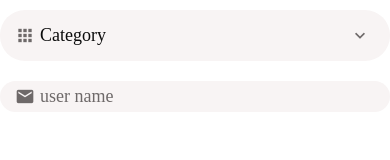
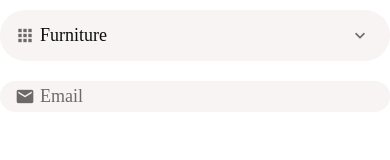
Before and after one commit to Shahriyar-Hosen/Native-Demo-Project, a React Native app: screen / in a window 390 px wide. Shown: the top 160 px of the page. Built offline with nearby package versions, Linux system fonts and the light colour scheme.

Commit message:
AppPicker Compo

```diff
--- a/App.tsx
+++ b/App.tsx
@@ -1,12 +1,19 @@
 /**
  * @format
  */
-import React from 'react';
+import React, {useState} from 'react';
 import AppPicker from './app/Components/AppPicker';
 import AppTextInput from './app/Components/AppTextInput';
 import Screen from './app/Components/Screen';
 
+const categories = [
+  {label: 'Furniture', value: 1},
+  {label: 'Clothing', value: 2},
+  {label: 'Cameras', value: 3},
+];
+
 const App = () => {
+  const [category, setCategory] = useState(categories[0]);
   // return <WelcomeScreen />;
   // return <ViewImageScreen />;
   // return <MessagesScreen />;
@@ -15,8 +22,14 @@ const App = () => {
   // return <ListingsScreen />;
   return (
     <Screen>
-      <AppPicker icon="apps" placeholder="Category" />
-      <AppTextInput icon="email" placeholder="user name" />
+      <AppPicker
+        selectedItem={category}
+        onSelectItem={item => setCategory(item)}
+        items={categories}
+        icon="apps"
+        placeholder="Category"
+      />
+      <AppTextInput icon="email" placeholder="Email" />
     </Screen>
   );
 };
--- a/app/Components/AppPicker.tsx
+++ b/app/Components/AppPicker.tsx
@@ -1,6 +1,7 @@
 import React, {FC, PropsWithChildren, useState} from 'react';
 import {
   Button,
+  FlatList,
   Modal,
   StyleSheet,
   TouchableWithoutFeedback,
@@ -9,14 +10,30 @@ import {
 import Icon from 'react-native-vector-icons/MaterialCommunityIcons';
 import colors from '../config/colors';
 import AppText from './AppText';
+import PickerItem from './PickerItem';
 import Screen from './Screen';
 
 interface PickerProps extends PropsWithChildren {
   icon?: string;
   placeholder: string;
+  items: {
+    label: string;
+    value: number;
+  }[];
+  selectedItem: {
+    label: string;
+    value: number;
+  };
+  onSelectItem: (item: any) => void;
 }
 
-const AppPicker: FC<PickerProps> = ({icon, placeholder}) => {
+const AppPicker: FC<PickerProps> = ({
+  icon,
+  items,
+  onSelectItem,
+  placeholder,
+  selectedItem,
+}) => {
   const [modalVisible, setModalVisible] = useState(false);
   return (
     <>
@@ -30,7 +47,9 @@ const AppPicker: FC<PickerProps> = ({icon, placeholder}) => {
               color={colors.medium}
             />
           )}
-          <AppText style={styles.text}>{placeholder}</AppText>
+          <AppText style={styles.text}>
+            {selectedItem ? selectedItem.label : placeholder}
+          </AppText>
           <Icon
             style={styles.icon}
             name="chevron-down"
@@ -41,7 +60,24 @@ const AppPicker: FC<PickerProps> = ({icon, placeholder}) => {
       </TouchableWithoutFeedback>
       <Modal visible={modalVisible} animationType="slide">
         <Screen>
-          <Button title="Close" onPress={() => setModalVisible(false)} />
+          <Button
+            color={colors.primary}
+            title="Close"
+            onPress={() => setModalVisible(false)}
+          />
+          <FlatList
+            data={items}
+            keyExtractor={item => item.value.toString()}
+            renderItem={({item}) => (
+              <PickerItem
+                label={item.label}
+                onPress={() => {
+                  setModalVisible(false);
+                  onSelectItem(item);
+                }}
+              />
+            )}
+          />
         </Screen>
       </Modal>
     </>
--- /dev/null
+++ b/app/Components/PickerItem.tsx
@@ -0,0 +1,24 @@
+import React from 'react';
+import {StyleSheet, TouchableOpacity} from 'react-native';
+import AppText from './AppText';
+
+export interface PickerItemProps {
+  label: string;
+  onPress: () => void;
+}
+
+const PickerItem = ({label, onPress}: PickerItemProps) => {
+  return (
+    <TouchableOpacity onPress={onPress}>
+      <AppText style={styles.text}>{label}</AppText>
+    </TouchableOpacity>
+  );
+};
+
+const styles = StyleSheet.create({
+  text: {
+    padding: 10,
+  },
+});
+
+export default PickerItem;
```
